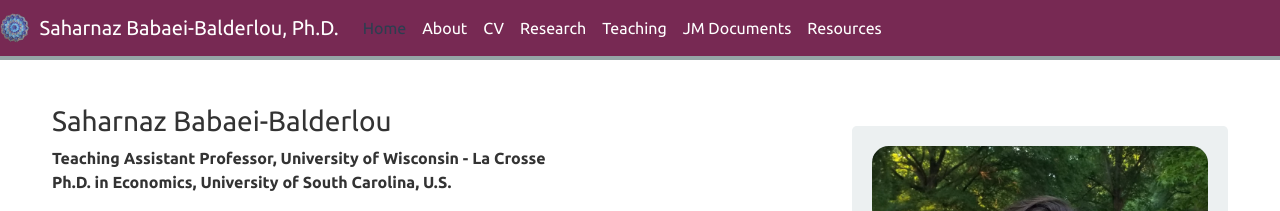
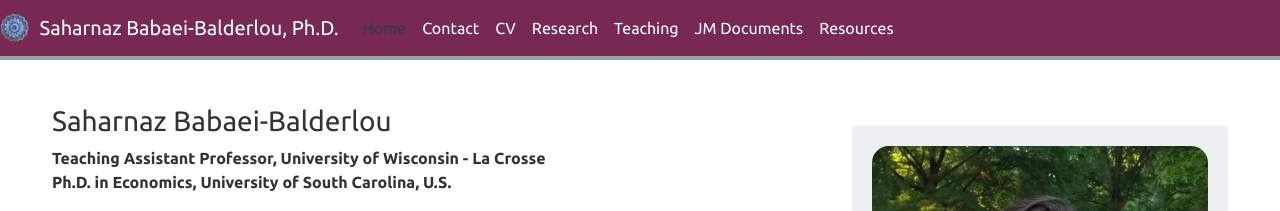
Before and after one commit to saharnazb/saharnazb.github.io, a Jekyll site: the page built from _pages/home.md, in a window 1280 px wide. Shown: the top 211 px of the page. Built offline with Jekyll 4.4.1, drawn with Linux system fonts in a browser that asks for light colours; nearby versions of some CDN libraries; library files that are not in the unit come from our copies; a style sheet for code colours, icons or effects is not loaded.

Commit message:
Update header.html

```diff
--- a/_includes/header.html
+++ b/_includes/header.html
@@ -18,7 +18,7 @@
                 <a class="nav-link {% if page.url == '/' %}active{% endif %}" href="{{ site.url }}{{ site.baseurl }}/">Home</a>
             </li>
             <li class="nav-item">
-                <a class="nav-link {% if page.url contains '/about/' %}active{% endif %}" href="{{ site.url }}{{ site.baseurl }}/about/">About</a>
+                <a class="nav-link {% if page.url contains '/contact/' %}active{% endif %}" href="{{ site.url }}{{ site.baseurl }}/contact/">Contact</a>
             </li>
             <li class="nav-item"></li>
                 <a class="nav-link {% if page.url contains '/cv/' %}active{% endif %}" href="{{ site.url }}{{ site.baseurl }}/cv/">CV</a>
```
